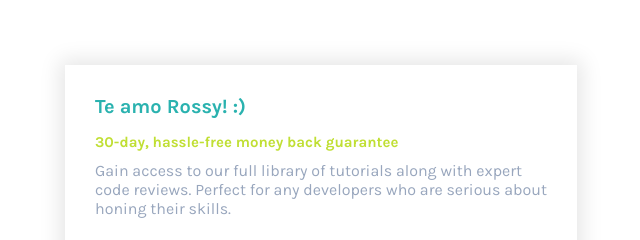
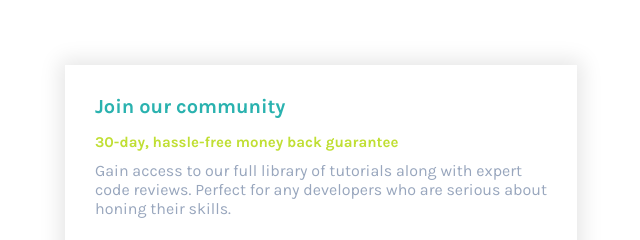
Before and after one commit to Alvaro1599/components-grid, a plain HTML site: page index.html in a window 1280 px wide. Shown: the part 115-355 px from the top of the page, 319-959 px from the left. Drawn offline with Linux system fonts and the light colour scheme.

Commit message:
Update index.html

```diff
--- a/index.html
+++ b/index.html
@@ -16,7 +16,7 @@
 <body>
   <div class="container">
     <div class="top">
-      <div class="top-tittle">Te amo Rossy! :)</div>
+      <div class="top-tittle">Join our community</div>
       <div class="top-subtittle">30-day, hassle-free money back guarantee</div>
       <div class="top-p"> Gain access to our full library of tutorials along with expert code reviews.
         Perfect for any developers who are serious about honing their skills.</div>
```
